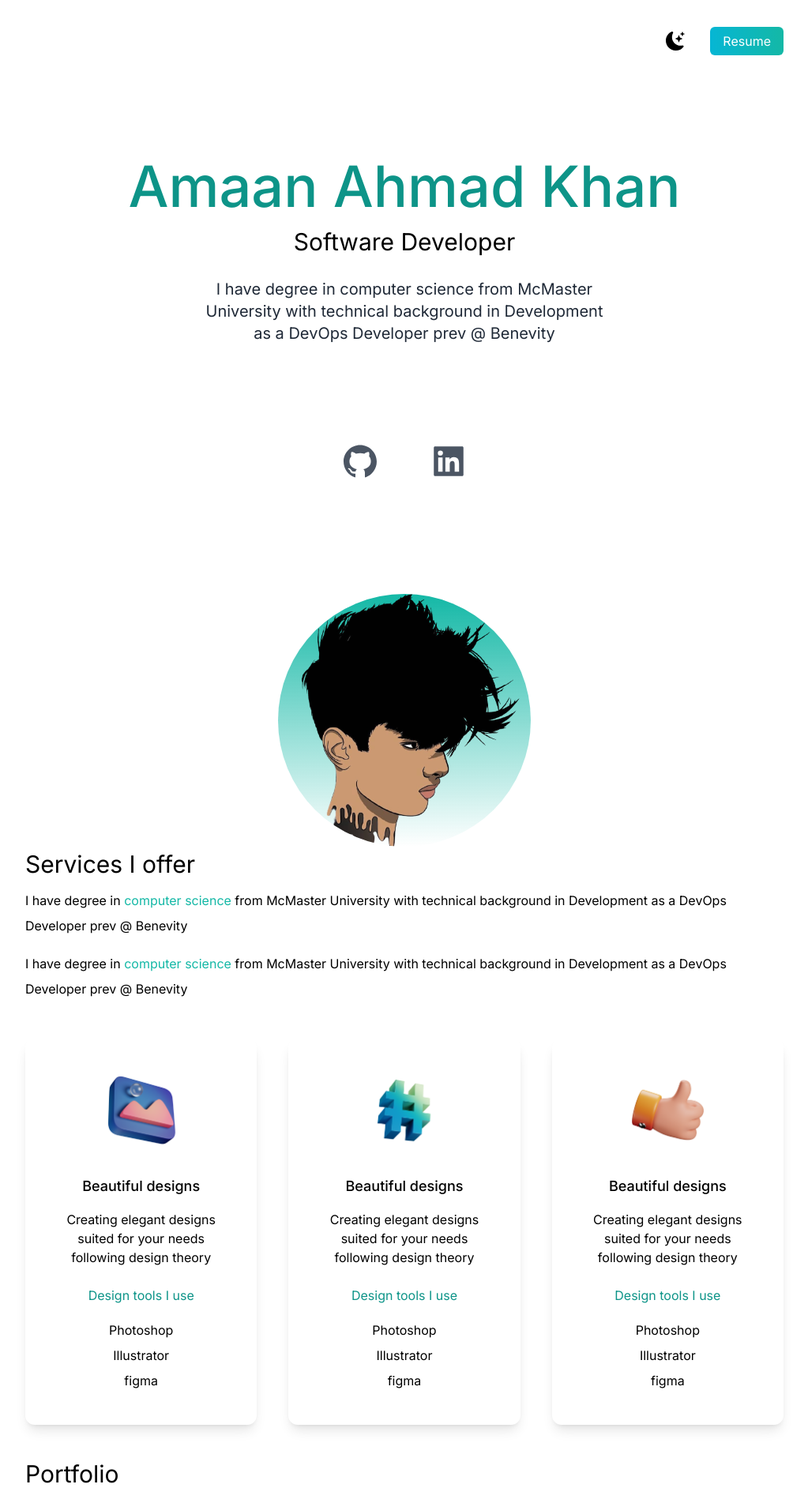
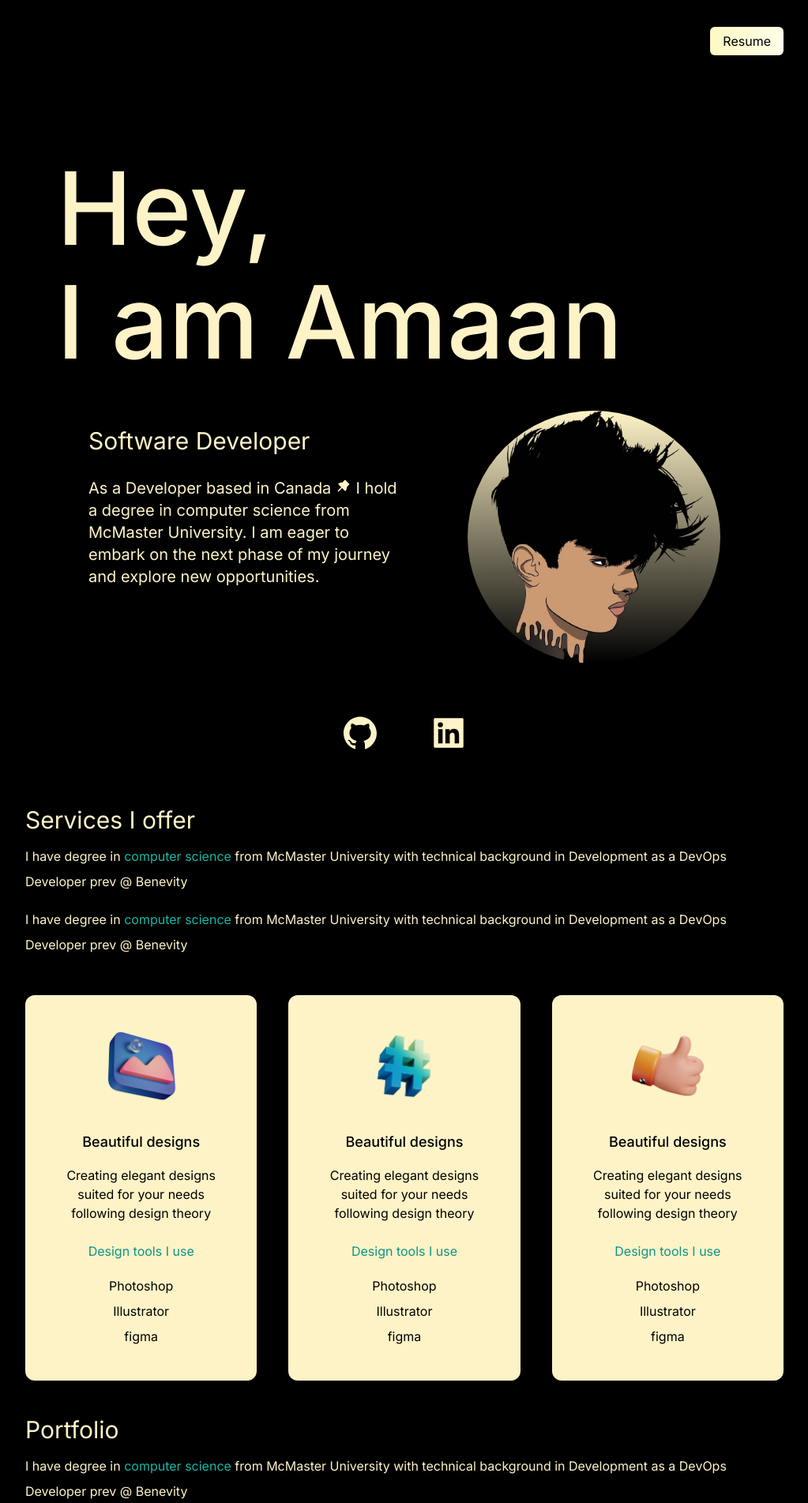
Before and after one commit to khana251/Portfolio, a Next.js app: page / in a window 1280 px wide. Shown: the top 1903 px of the page at 79% size, without its empty margins (128-1151 px from the left). Built offline with nearby package versions, Linux system fonts and the light colour scheme.

Commit message:
Removed dark mode and added new themes

```diff
--- a/app/page.js
+++ b/app/page.js
@@ -1,8 +1,7 @@
 'use client';
 
 import Image from 'next/image'
-import {BsFillMoonStarsFill} from 'react-icons/bs'
-import {AiFillGithub, AiFillLinkedin} from "react-icons/ai";
+import {AiFillGithub, AiFillLinkedin, AiFillPushpin} from "react-icons/ai";
 import avatar from "../public/avatar.png";
 import design from "../public/design.png";
 import code from "../public/code.png";
@@ -13,11 +12,9 @@ import web3 from "../public/web3.png";
 import web4 from "../public/web4.png";
 import web5 from "../public/web5.png";
 import web6 from "../public/web6.png";
-import { useState } from 'react';
 import { useEffect } from 'react';
 
 export default function Home() {
-  const [darkMode, setDarkMode] = useState(false);
   useEffect(() => {
     const nameElement = document.querySelector('.slide-in');
     const bioElement = document.querySelector('.slide-in-bottom');
@@ -26,45 +23,54 @@ export default function Home() {
     bioElement.classList.add('slide-in-bottom');
   }, []);
   return (
-    <div className={darkMode? "dark" : ""}>
-      <main className='bg-white px-10 md:px-20 lg:px-40 dark:bg-gray-900'>
+    <div>
+      <main className='bg-black px-10 md:px-20 lg:px-40 dark:bg-gray-900'>
         <section className='min-h-screen'>
           <nav className='py-10 mb-12 flex justify-end'>
             <ul className='flex items-center'>
               <li>
-                <BsFillMoonStarsFill onClick={() => setDarkMode(!darkMode)} className='cursor-pointer text-2xl'/>
-                </li>
-              <li>
-                <a className='bg-gradient-to-r from-cyan-500 to-teal-500 text-white px-4 py-2 rounded-md ml-8' href='https://drive.google.com/file/d/14kasRNYA2zbRp9ZFEYCL4WnS1sFM4uZQ/view?usp=sharing'>Resume</a>
+                <a className='bg-gradient-to-r from-yellow-100 to-yellow-50 text-black px-4 py-2 rounded-md ml-8' href='https://drive.google.com/file/d/14kasRNYA2zbRp9ZFEYCL4WnS1sFM4uZQ/view?usp=sharing'>Resume</a>
                 </li>
             </ul>
           </nav>
-          <div className='text-center p-10'>
-            <h2 className='text-5xl py-2 text-teal-600 font-medium md:text-7xl slide-in'>Amaan Ahmad Khan</h2>
-            <h3 className='text-2xl py-2 md:text-3xl dark:text-white'>Software Developer</h3>
-            <p className='text-md py-5 leading-8 text-gray-800 md:text-xl max-w-lg mx-auto slide-in-bottom dark:text-gray-300'>I have degree in computer science from McMaster University with technical background in Development as a DevOps Developer prev @ Benevity</p>
+          <div className='p-10'>
+            <h2 className='text-5xl py-2 text-amber-100 font-medium md:text-9xl slide-in'>Hey,</h2>
+            <h2 className='text-5xl py-2 text-amber-100 font-medium md:text-9xl slide-in'>I am Amaan</h2>
           </div>
-          <div className='text-5xl flex justify-center gap-16 py-16 text-gray-600'>
+          <div className='flex flex-wrap'>
+            <div className='w-full md:w-1/2'>
+              <div className='pl-20 py-3'>
+                <h3 className='text-amber-100 text-2xl py-2 md:text-3xl'>Software Developer</h3>
+                <p className='text-md py-5 leading-8 text-amber-100 md:text-xl max-w-2xl slide-in-bottom'>
+                  As a Developer based in Canada <span className='inline-block'><AiFillPushpin/></span>  I hold a degree in computer science from McMaster University. I am eager to embark on the next phase of my journey and explore new opportunities.
+                </p>
+              </div>
+            </div>
+            <div className='w-full md:w-1/2 flex justify-center items-center'>
+              <div className='relative mt-30 mx-auto bg-gradient-to-b from-amber-100 rounded-full w-80 h-80 overflow-hidden'>
+                <Image src={avatar} fill style={{ objectFit: "cover" }} />
+              </div>
+            </div>
+          </div>
+          <div className='text-5xl flex justify-center gap-16 py-16 text-amber-100'>
             <AiFillGithub/>
             <AiFillLinkedin/>
           </div>
-          <div className='relative mx-auto bg-gradient-to-b from-teal-500 rounded-full w-80 h-80 mt-20 overflow-hidden'>
-            <Image src={avatar} fill style={{objectFit:"cover"}}/>
-          </div>
+
         </section>
         {/* Second page */}
         <section>
           <div>
-            <h3 className='text-3xl py-1 dark:text-gray-300'>Services I offer</h3>
-            <p className='text-md py-2 leading-8 text-grey-800 dark:text-gray-300'>
+            <h3 className='text-amber-100 text-3xl py-1'>Services I offer</h3>
+            <p className='text-amber-100 text-md py-2 leading-8 text-grey-800'>
               I have degree in <span className='text-teal-500'>computer science</span> from McMaster University with technical background in Development as a DevOps Developer prev @ Benevity
             </p>
-            <p className='text-md py-2 leading-8 text-grey-800 dark:text-gray-300'>
+            <p className='text-amber-100 text-md py-2 leading-8 text-grey-800'>
               I have degree in <span className='text-teal-500'>computer science</span> from McMaster University with technical background in Development as a DevOps Developer prev @ Benevity
             </p>
           </div>
-          <div className='xl:flex gap-10'>
-            <div className='text-center shadow-lg p-10 rounded-xl my-10 dark:bg-gray-300'>
+          <div className='xl:flex gap-10 mx-auto'>
+            <div className='bg-amber-100 text-center shadow-lg p-10 rounded-xl my-10'>
               <Image src={design} wdith={100} height={100} className='mx-auto'/>
               <h3 className='text-lg font-medium pt-8 pb-2'>Beautiful designs</h3>
               <p className='py-2'>
@@ -75,7 +81,7 @@ export default function Home() {
               <p className='text-grey-800 py-1'>Illustrator</p>
               <p className='text-grey-800 py-1'>figma</p>
             </div>
-            <div className='text-center shadow-lg p-10 rounded-xl my-10 dark:bg-gray-300'>
+            <div className='bg-amber-100 text-center shadow-lg p-10 rounded-xl my-10'>
               <Image src={code} wdith={100} height={100} className='mx-auto'/>
               <h3 className='text-lg font-medium pt-8 pb-2'>Beautiful designs</h3>
               <p className='py-2'>
@@ -86,7 +92,7 @@ export default function Home() {
               <p className='text-grey-800 py-1'>Illustrator</p>
               <p className='text-grey-800 py-1'>figma</p>
             </div>
-            <div className='text-center shadow-lg p-10 rounded-xl my-10 dark:bg-gray-300'>
+            <div className='bg-amber-100 text-center shadow-lg p-10 rounded-xl my-10'>
               <Image src={consulting} wdith={100} height={100} className='mx-auto'/>
               <h3 className='text-lg font-medium pt-8 pb-2'>Beautiful designs</h3>
               <p className='py-2'>
@@ -102,11 +108,11 @@ export default function Home() {
         {/* Third page */}
         <section>
           <div>
-            <h3 className='text-3xl py-1 dark:text-gray-300'>Portfolio</h3>
-            <p className='text-md py-2 leading-8 text-grey-800 dark:text-gray-300'>
+            <h3 className='text-3xl py-1 text-amber-100'>Portfolio</h3>
+            <p className='text-md py-2 leading-8 text-grey-800 text-amber-100'>
               I have degree in <span className='text-teal-500'>computer science</span> from McMaster University with technical background in Development as a DevOps Developer prev @ Benevity
             </p>
-            <p className='text-md py-2 leading-8 text-grey-800 dark:text-gray-300'>
+            <p className='text-md py-2 leading-8 text-grey-800 text-amber-100'>
               I have degree in <span className='text-teal-500'>computer science</span> from McMaster University with technical background in Development as a DevOps Developer prev @ Benevity
             </p>
           </div>
```
